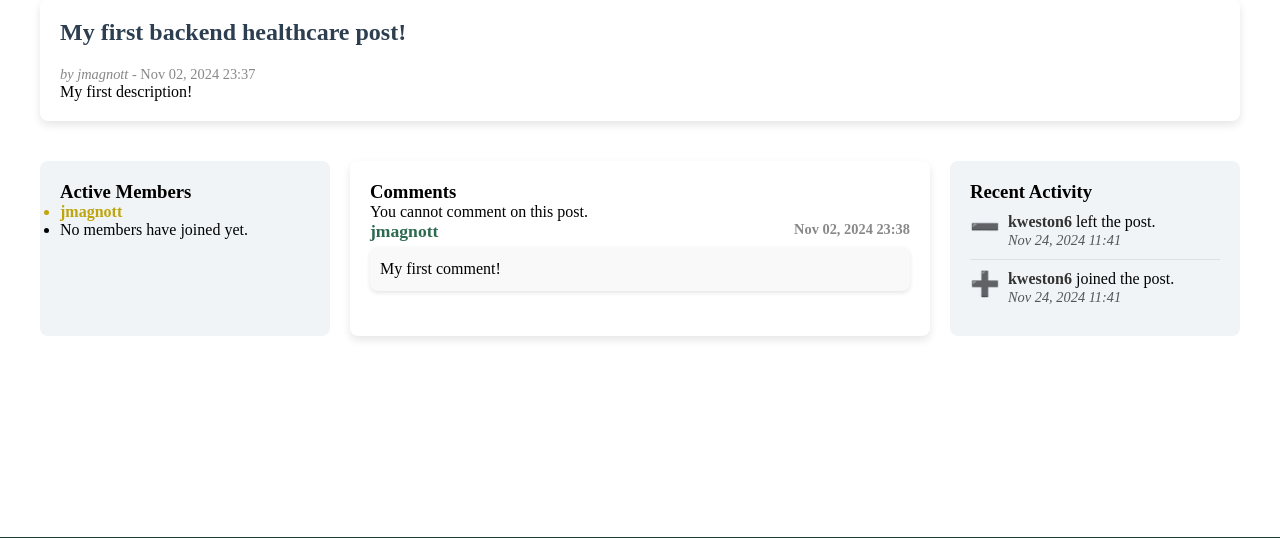
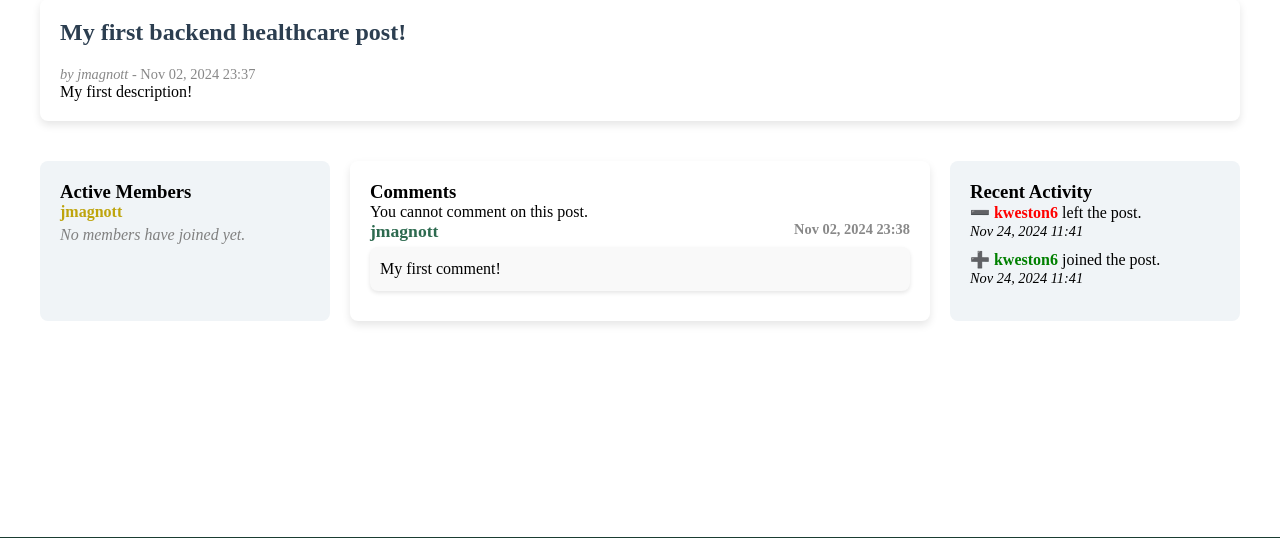
Before and after one commit to JoshMagnotta/NinerCreations, a Django app: page /post/1/ in a window 1280 px wide. Shown: the part 157-695 px from the top of the page. Run offline with Django 5.2, Linux system fonts and the light colour scheme; data comes from the database, SQL or seed files in the repository; both versions use the stored data as it was after the commit.

Commit message:
Fixed styling for recent activity and active members

```diff
--- a/NinerCreations/NinerCreations/templates/base/post_detail.html
+++ b/NinerCreations/NinerCreations/templates/base/post_detail.html
@@ -47,21 +47,22 @@
     <!-- Active Members Column -->
     <div class="pd-left">
         <h3>Active Members</h3>
-        <ul class="active-members-list">
+        <ul class="active-members-list" style="list-style: none; padding: 0; margin: 0;">
             <!-- Display post owner first with inline styling for gold color -->
-            <li style="color: rgb(190, 164, 13); font-weight: bold;">
+            <li style="color: rgb(190, 164, 13); font-weight: bold; margin-bottom: 5px;">
                 {{ post.author.username }}
             </li>
             <!-- Display other members in green color with inline styling -->
             {% for member in members %}
-                <li style="color: green; font-weight: bold;">
+                <li style="color: green; font-weight: bold; margin-bottom: 5px;">
                     {{ member.username }}
                 </li>
             {% empty %}
-                <li>No members have joined yet.</li>  <!-- If no members joined yet -->
+                <li style="font-style: italic; color: gray;">No members have joined yet.</li>
             {% endfor %}
         </ul>
     </div>
+
 
     <!-- Main Content Column (Comment Section) -->
     <div class="pd-main-content">
@@ -104,25 +105,19 @@
     <!-- Recent Activity Column -->
     <div class="pd-right">
         <h3>Recent Activity</h3>
-        <ul class="recent-activity-list">
+        <ul class="recent-activity-list" style="list-style: none; padding: 0; margin: 0;">
             {% for activity in recent_activities %}
-                <li class="activity-item">
-                    <div class="activity-icon">
-                        {% if activity.action == 'JOINED_POST' %} ➕ {% elif activity.action == 'LEFT_POST' %} ➖ {% endif %}
-                    </div>
-                    <div class="activity-details">
-                        <strong>{{ activity.user.username }}</strong>
-                        {% if activity.action == 'JOINED_POST' %}
-                            joined the post.
-                        {% elif activity.action == 'LEFT_POST' %}
-                            left the post.
-                        {% endif %}
-                        <br>
-                        <em>{{ activity.timestamp|date:"M d, Y H:i" }}</em>
-                    </div>
+                <li style="margin-bottom: 10px;">
+                    {% if activity.action == 'JOINED_POST' %}
+                        <span style="color: green; font-weight: bold;"> ➕ {{ activity.user.username }}</span> joined the post.
+                    {% elif activity.action == 'LEFT_POST' %}
+                        <span style="color: red; font-weight: bold;"> ➖ {{ activity.user.username }}</span> left the post.
+                    {% endif %}
+                    <br>
+                    <em style="font-size: 0.9em;">{{ activity.timestamp|date:"M d, Y H:i" }}</em>
                 </li>
             {% empty %}
-                <li>No recent activity.</li>
+                <li style="font-style: italic; color: gray;">No recent activity.</li>
             {% endfor %}
         </ul>
     </div>
--- a/NinerCreations/NinerCreations/views.py
+++ b/NinerCreations/NinerCreations/views.py
@@ -229,8 +229,11 @@ def post_detail(request, pk):
     # Get the members list, including the owner and the other members
     members = post.members.all()
 
-    # Fetch the recent activities related to the post
-    recent_activities = Activity.objects.filter(post=post).order_by('-timestamp')
+    # Fetch recent activities related only to joining or leaving the post
+    recent_activities = Activity.objects.filter(
+        post=post,
+        action__in=['JOINED_POST', 'LEFT_POST']
+    ).order_by('-timestamp')
 
     # Render the post detail page with the post, comments, and members
     return render(request, 'base/post_detail.html', {
```
Also changed, not shown: NinerCreations/db.sqlite3.
